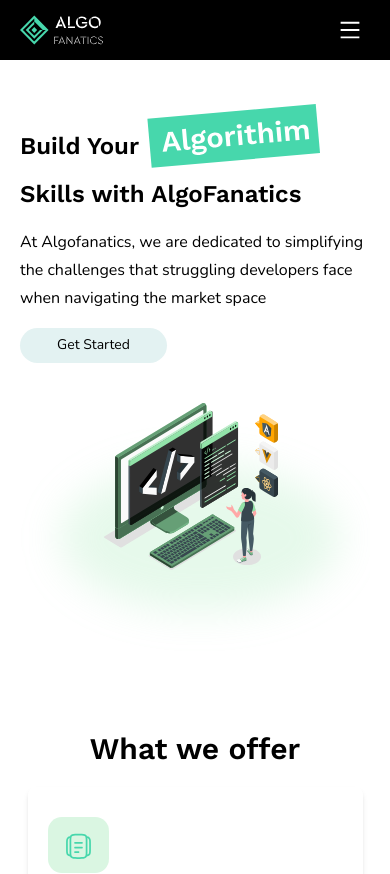
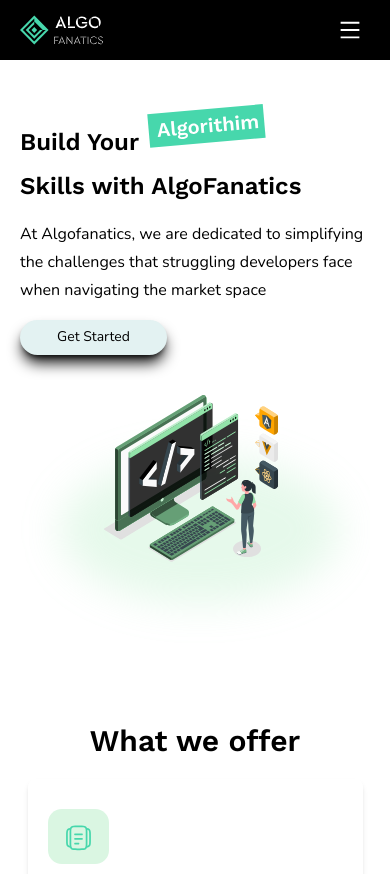
Before and after one commit to algofanatics/algofanatics-website, a Next.js app in the folder algofanatics/: page / in a window 390 px wide. Shown: the top 874 px of the page. Built offline with nearby package versions, Linux system fonts and the light colour scheme.

Commit message:
feat: button shadow

```diff
--- a/algofanatics/components/Form/FormComponent.tsx
+++ b/algofanatics/components/Form/FormComponent.tsx
@@ -7,7 +7,7 @@
       </div>
       <div className="flex flex-col py-6">
         <label className="py-2">Email</label>
-        <input className="w-[230px] h-[40px] lg:w-[342px] md:h-12 md:w-[342px]  rounded-md border" />
+        <input className="w-[230px] h-[40px] lg:w-[342px] md:h-12 md:w-[342px] rounded-md border" />
       </div>
       <div className="flex flex-col">
         <label className="py-2">Phone no.</label>
@@ -19,7 +19,7 @@
         <input className="w-[230px] h-10 lg:w-[342px] md:w-[342px] md:h-12  rounded-md border" />
       </div>
       <div className="flex items-center justify-center ">
-        <button className=" w-[230px] h-10 lg:w-[342px]  bg-grey  text-lg md:h-14 rounded-full">Send a Message</button>
+        <button className="shadow-black shadow-lg w-[230px] h-10 lg:w-[342px]  bg-grey  text-lg md:h-14 rounded-full">Send a Message</button>
       </div>
     </form>
   );
--- a/algofanatics/components/Header/Header.tsx
+++ b/algofanatics/components/Header/Header.tsx
@@ -5,8 +5,8 @@
     <main className="">
       <div className="flex px-5 md:pt-10 pt-16  overflow-x-hidden container mx-auto flex-col md:flex-row lg:items-center  items-start justify-start">
         <div className="lg:w-[1200px] w-full xl:w-7/12">
-          <div className="font-semibold w-full font-work flex flex-col text-2xl md:text-2xl lg:text-5xl leading-9">
-            <div className="flex items-center">
+          <div className="font-semibold w-full font-work flex flex-col text-2xl xs:text-2xl md:text-2xl lg:text-5xl leading-9">
+            <div className="flex lg:items-center">
               <h1 className="">Build Your</h1>
               <div className="-mt-10 ml-2 lg:block hidden">
                 <Image
@@ -20,7 +20,7 @@
                 <Image
                   src="/assets/header/algo2.svg"
                   alt="algorithm"
-                  width={175}
+                  width={120}
                   height={50}
                 />
               </div>
@@ -32,7 +32,7 @@
             struggling developers face when navigating the market space
           </p>
           <div>
-          <button className="lg:text-xl text-sm font-normal shadow-black lg:w-[265px] lg:h-[63px] w-[147px] h-[35px] rounded-full bg-grey text-black">
+          <button className="shadow-lg lg:text-xl text-sm font-normal shadow-black lg:w-[265px] lg:h-[63px] w-[147px] h-[35px] rounded-full bg-grey text-black">
               Get Started
             </button>
           </div>
```
